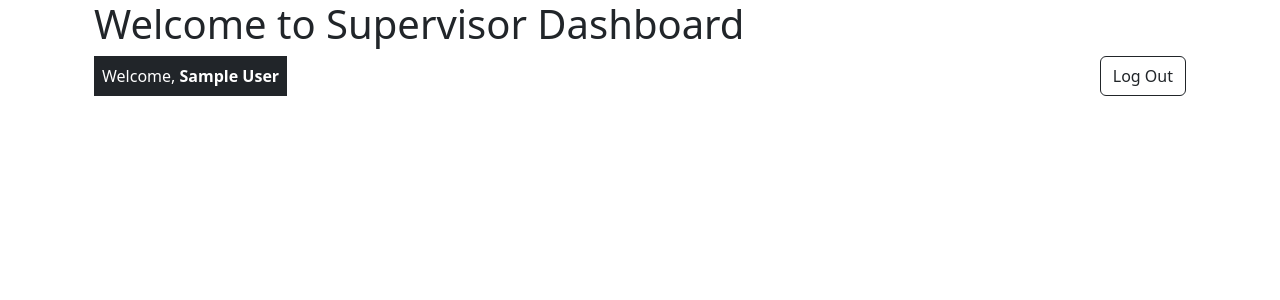
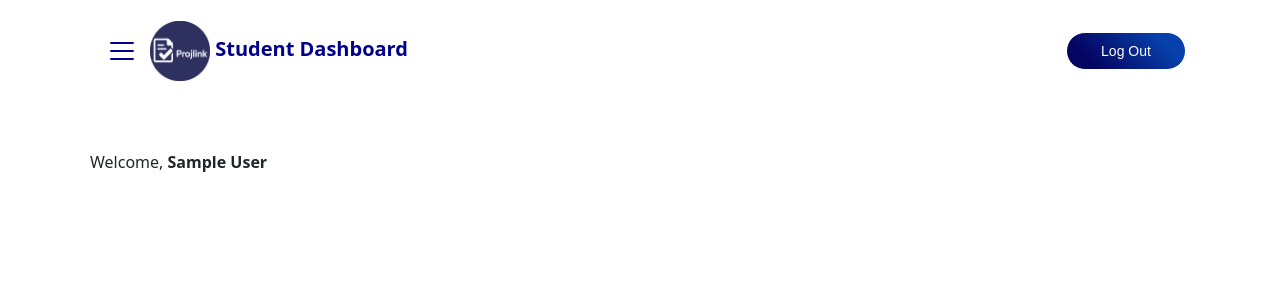
Before and after one commit to D-Eva-Code/Project_management_system, a Django app: page /supervisor/dashboard in a window 1280 px wide. Shown: the top 300 px of the page. Run offline with Django 5.2, Linux system fonts and the light colour scheme; the visitor is signed in with stand-in values (Sample User, id 1).

Commit message:
updated student dashboard

```diff
--- a/project_management_system/projectapp/templates/supervisor_dashboard.html
+++ b/project_management_system/projectapp/templates/supervisor_dashboard.html
@@ -1,30 +1,14 @@
+{% extends "base.html" %}
 {% load static %}
-<!DOCTYPE html>
-<html lang="en">
-<head>
-    <meta charset="UTF-8">
-    <meta name="viewport" content="width=device-width, initial-scale=1.0">
-    <title>Supervisor-Dashboard</title>
-     <link href="https://cdn.jsdelivr.net/npm/bootstrap@5.3.3/dist/css/bootstrap.min.css" rel="stylesheet">
-    <script src="https://cdn.jsdelivr.net/npm/bootstrap@5.3.3/dist/js/bootstrap.bundle.min.js"></script>
-    <link href = "{% static 'css/style.css' %}" rel="stylesheet">
-</head>
-<body>
+
+{% block title %}
+    <title>Supervisor Dashboard</title>
+{% endblock title %}
+{% block content %}
    <div class= "container">
-       <div class= "container">
-    <h1>Welcome to Supervisor Dashboard</h1>
-    <form class="d-flex" action="{% url "logout" %}" method="POST">
-        {% csrf_token %}
-        <div class="d-flex">
-            <div class="text-bg-dark text-white p-2">
-                Welcome, <b>{{ full_name }}</b>
-            </div>
 
-        </div>
-        <button class="btn btn-outline-dark ms-auto" type="submit">Log Out</button>
-    </form>
    </div>
 
    </div>
-</body>
+{% endblock content %}
 </html>
--- a/project_management_system/static/css/style.css
+++ b/project_management_system/static/css/style.css
@@ -87,11 +87,16 @@
   color: rgba(0, 0, 139, 1)
 }
 .button-mixed-color{
-  background-image:linear-gradient(to right,#040461 20%,#0740aa 80%) !important;
+  background-image:linear-gradient(45deg,#040461 20%,#0740aa 80%) !important;
   color: white;
   border-color: white;
 }
 .button-mixed-color:hover{
   color: white;
    background-image:linear-gradient(to right,#08088d,#0c50ce) !important;
+
 }
+.custom-width{
+  width: 120px;
+  font-family: Arial, sans-serif;
+}
--- a/project_management_system/templates/base.html
+++ b/project_management_system/templates/base.html
@@ -43,13 +43,16 @@
 
             </div>
             </div>
-            <a class="navbar-brand fw-bold text-blue" href="#">Student Dashboard</a>
+            <a class="navbar-brand fw-bold text-blue" >
+                <img src= '{% static "images/projlinklogo.png" %}' alt="Logo" width="60" height="60"  >
+                Student Dashboard
+            </a>
                 {% csrf_token %}
-                    <button class="btn ms-auto button-mixed-color" type="submit">Log Out</button>
+                    <button class="btn ms-auto button-mixed-color rounded-pill custom-width" type="submit"><small>Log Out</small></button>
                 </form>
         </div>
         </nav>
-        <div class="d-flex">
+        <div class="">
                 <div class=" text-dark p-2 mt-5">
                     Welcome, <b>{{ full_name }}</b>
                 </div>
```
Also changed, not shown: project_management_system/projectapp/templates/student_dashboard.html (+5 -3 lines), project_management_system/static/images/projlinklogo.png (added).
